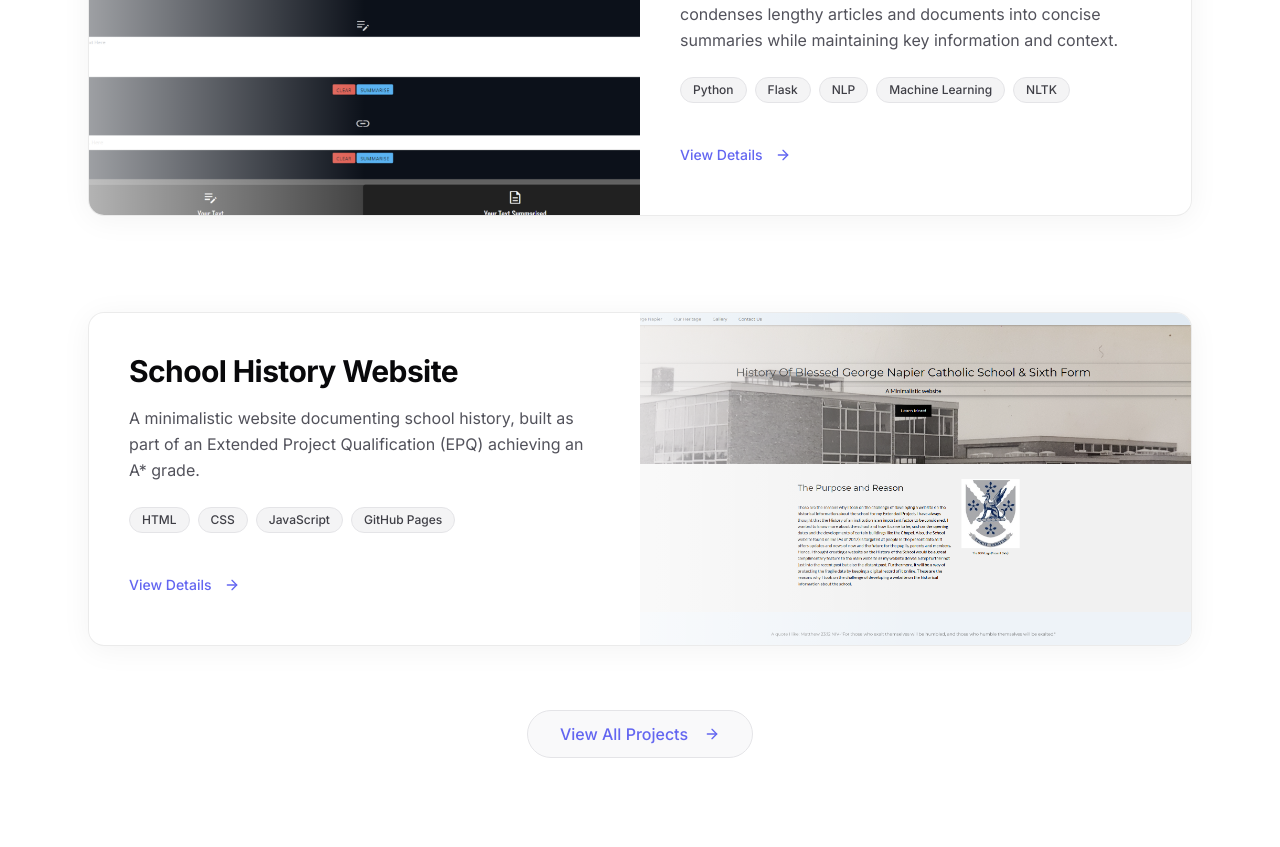
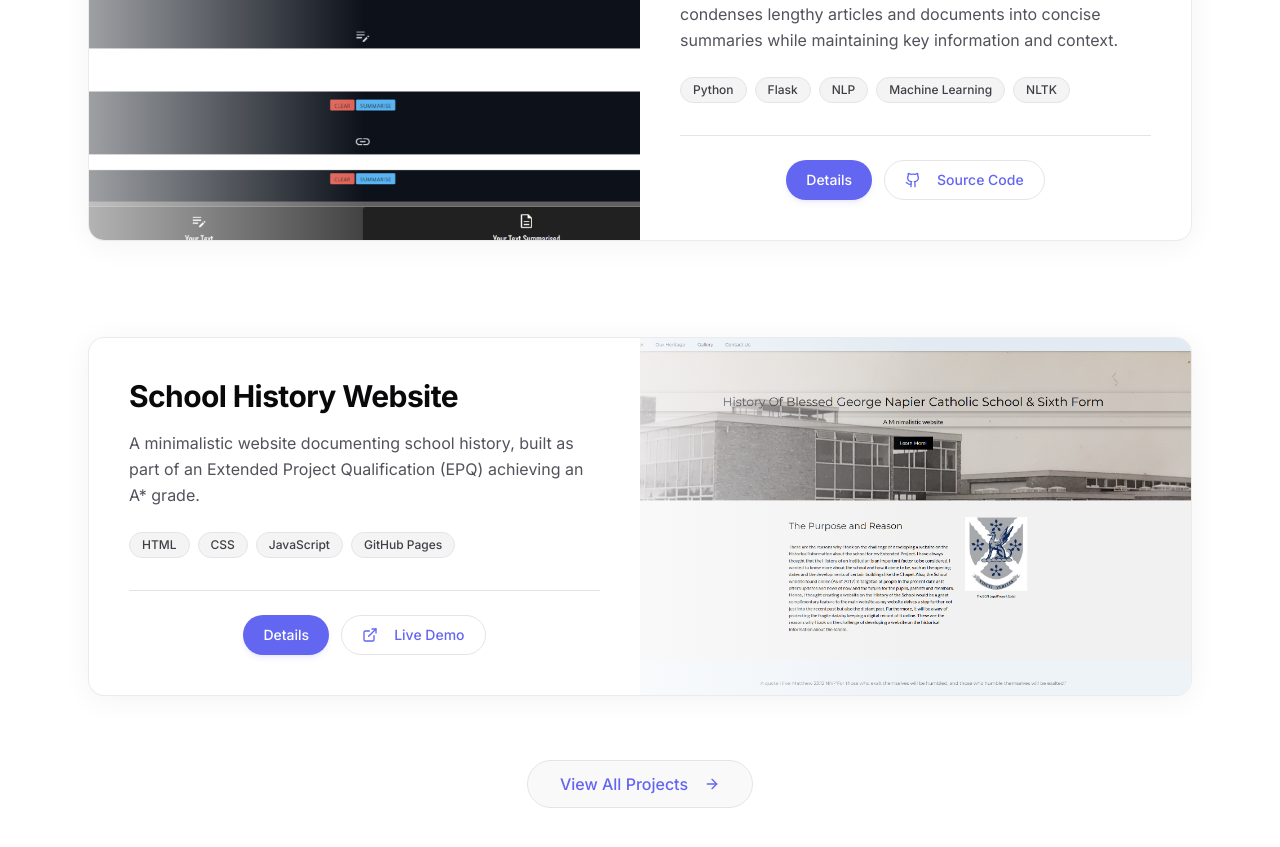
Before and after one commit to EdwinGigi/EdwinGigi.github.io, a React (Vite) app in the folder frontend/: page / in a window 1280 px wide. Shown: the part 2260-3107 px from the top of the page. Built offline with nearby package versions, Linux system fonts and the light colour scheme.

Commit message:
fix: enforce white text color on asChild buttons to prevent invisible text on solid backgrounds

```diff
--- a/frontend/src/pages/Home.jsx
+++ b/frontend/src/pages/Home.jsx
@@ -8,7 +8,7 @@ import {
   animate,
 } from 'framer-motion'
 import { Link } from 'react-router-dom'
-import { Mail, ChevronDown, ArrowRight, Terminal } from 'lucide-react'
+import { Mail, ChevronDown, ArrowRight, Terminal, ExternalLink } from 'lucide-react'
 import { Github, Linkedin } from '@/components/ui/icons'
 import { Button } from '@/components/ui/button'
 import { SectionHeading } from '@/components/ui/section-heading'
@@ -153,13 +153,28 @@ function FeaturedProjectCard({ project, index, reversed }) {
             ))}
           </div>
 
-          <div className="mt-8">
-            <Button variant="link" asChild className="group/link p-0 text-primary">
+          <div className="mt-8 flex flex-wrap items-center justify-center gap-3 border-t border-border pt-6">
+            <Button asChild variant="default" className="rounded-full shadow-md shadow-primary/10 !text-white">
               <Link to={`/projects/${project.slug}`}>
-                View Details
-                <ArrowRight className="ml-1 h-4 w-4 transition-transform group-hover/link:translate-x-1" />
+                Details
               </Link>
             </Button>
+
+            {project.liveUrl && (
+              <Button asChild variant="outline" className="rounded-full" title="Live Demo">
+                <a href={project.liveUrl} target="_blank" rel="noopener noreferrer">
+                  <ExternalLink className="mr-2 h-4 w-4" /> Live Demo
+                </a>
+              </Button>
+            )}
+
+            {project.githubUrl && (
+              <Button asChild variant="outline" className="rounded-full" title="Source Code">
+                <a href={project.githubUrl} target="_blank" rel="noopener noreferrer">
+                  <Github className="mr-2 h-4 w-4" /> Source Code
+                </a>
+              </Button>
+            )}
           </div>
         </div>
       </motion.div>
--- a/frontend/src/pages/ProjectDetail.jsx
+++ b/frontend/src/pages/ProjectDetail.jsx
@@ -70,19 +70,19 @@ export default function ProjectDetail() {
       {/* ── Content ── */}
       <div className="mx-auto max-w-4xl px-6 pt-16">
 
-        {/* Links row (Mobile: Top, Desktop: Top-right float equivalent handled via flex) */}
-        <div className="mb-12 flex flex-wrap gap-4">
+        {/* Links row */}
+        <div className="mb-16 flex flex-col sm:flex-row items-center justify-center gap-4 sm:gap-6">
           {project.liveUrl && (
-            <Button asChild size="lg" className="flex-1 md:flex-none rounded-full shadow-md shadow-primary/10">
+            <Button asChild size="lg" className="w-full sm:w-auto rounded-full shadow-lg shadow-primary/20 px-8 py-6 text-lg !text-white">
               <a href={project.liveUrl} target="_blank" rel="noopener noreferrer">
-                <ExternalLink className="mr-2 h-5 w-5" /> Live Demo
+                <ExternalLink className="mr-3 h-6 w-6" /> Live Demo
               </a>
             </Button>
           )}
           {project.githubUrl && (
-            <Button asChild variant="outline" size="lg" className="flex-1 md:flex-none rounded-full">
+            <Button asChild variant="outline" size="lg" className="w-full sm:w-auto rounded-full px-8 py-6 text-lg border-2 hover:bg-surface-hover">
               <a href={project.githubUrl} target="_blank" rel="noopener noreferrer">
-                <Github className="mr-2 h-5 w-5" /> Source Code
+                <Github className="mr-3 h-6 w-6" /> Source Code
               </a>
             </Button>
           )}
--- a/frontend/src/pages/Projects.jsx
+++ b/frontend/src/pages/Projects.jsx
@@ -140,27 +140,25 @@ export default function Projects() {
                       )}
                     </div>
 
-                    <div className="flex flex-wrap items-center gap-4 mt-auto pt-4 border-t border-border">
-                      <Button asChild variant="default" size="sm" className="flex-1">
+                    <div className="flex flex-wrap items-center justify-center gap-3 mt-auto pt-6 border-t border-border">
+                      <Button asChild variant="default" className="rounded-full shadow-md shadow-primary/10 !text-white">
                         <Link to={`/projects/${project.slug}`}>
                           Details
                         </Link>
                       </Button>
 
-                      {project.githubUrl && (
-                        <Button asChild variant="outline" size="icon" className="shrink-0" title="Source Code">
-                          <a href={project.githubUrl} target="_blank" rel="noopener noreferrer">
-                            <Github className="h-4 w-4" />
-                            <span className="sr-only">GitHub</span>
+                      {project.liveUrl && (
+                        <Button asChild variant="outline" className="rounded-full" title="Live Demo">
+                          <a href={project.liveUrl} target="_blank" rel="noopener noreferrer">
+                            <ExternalLink className="mr-2 h-4 w-4" /> Live Demo
                           </a>
                         </Button>
                       )}
 
-                      {project.liveUrl && (
-                        <Button asChild variant="outline" size="icon" className="shrink-0" title="Live Demo">
-                          <a href={project.liveUrl} target="_blank" rel="noopener noreferrer">
-                            <ExternalLink className="h-4 w-4" />
-                            <span className="sr-only">Live Demo</span>
+                      {project.githubUrl && (
+                        <Button asChild variant="outline" className="rounded-full" title="Source Code">
+                          <a href={project.githubUrl} target="_blank" rel="noopener noreferrer">
+                            <Github className="mr-2 h-4 w-4" /> Source Code
                           </a>
                         </Button>
                       )}
```
